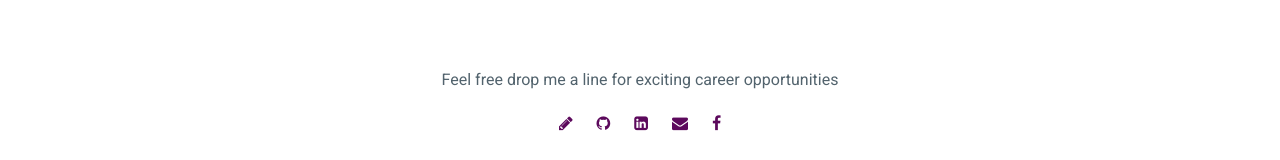
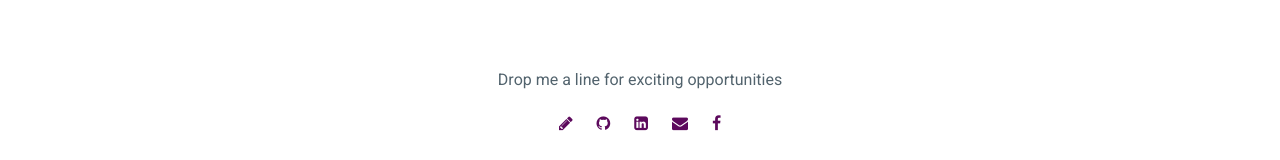
Before and after one commit to andrealaw/andrealaw.github.io, a plain HTML site: page index.html in a window 1280 px wide. Shown: the part 4482-4642 px from the top of the page. Drawn offline with Linux system fonts and the light colour scheme.

Commit message:
Correct typo

```diff
--- a/index.html
+++ b/index.html
@@ -225,7 +225,7 @@
 			</div>
 		</div>
 		<div id="sectionContact" class="contact">
-			<p>Feel free drop me a line for exciting career opportunities</p>
+			<p>Drop me a line for exciting opportunities</p>
 			<div class="social">
 				<a href="http://andrealaw.me/" target="_blank"><i class="fa fa-pencil" aria-hidden="true"></i></a>
 				<a href="https://github.com/andrealaw" target="_blank"><i class="fa fa-github" aria-hidden="true"></i></a>
```
